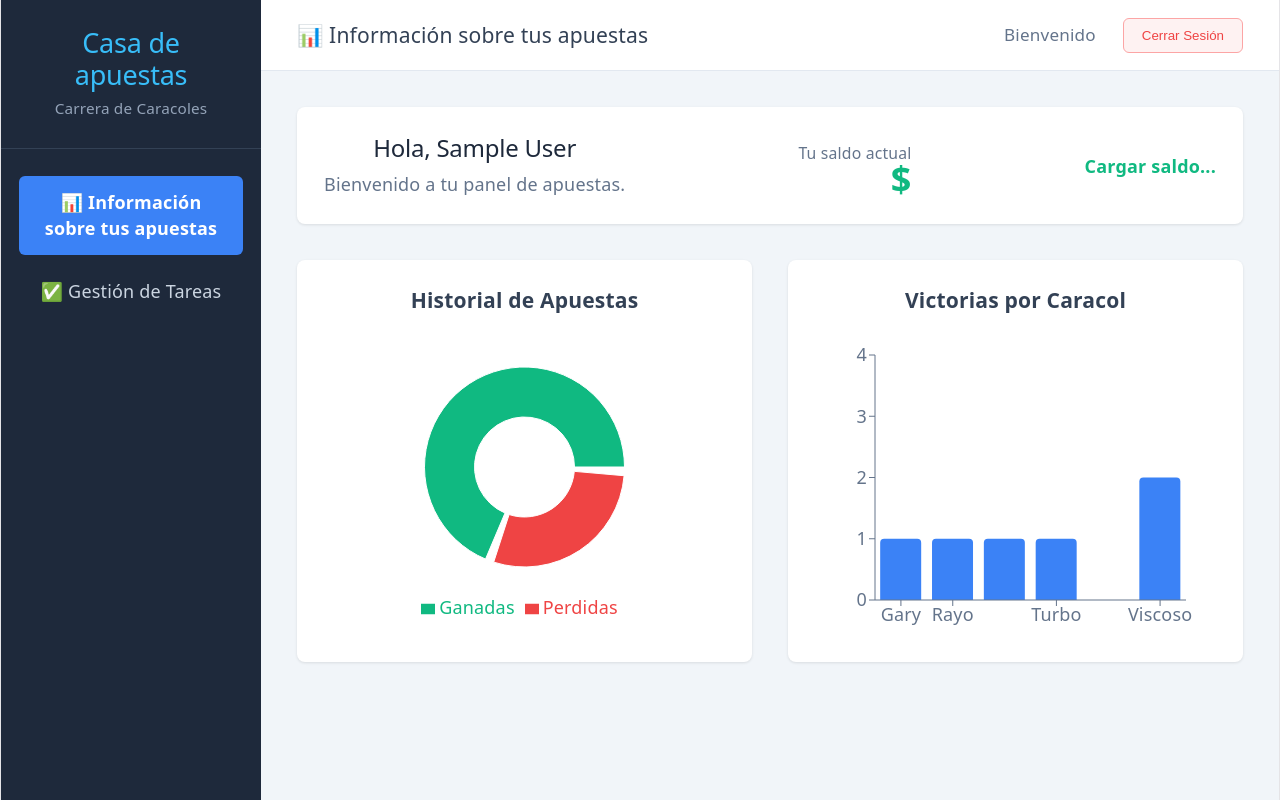
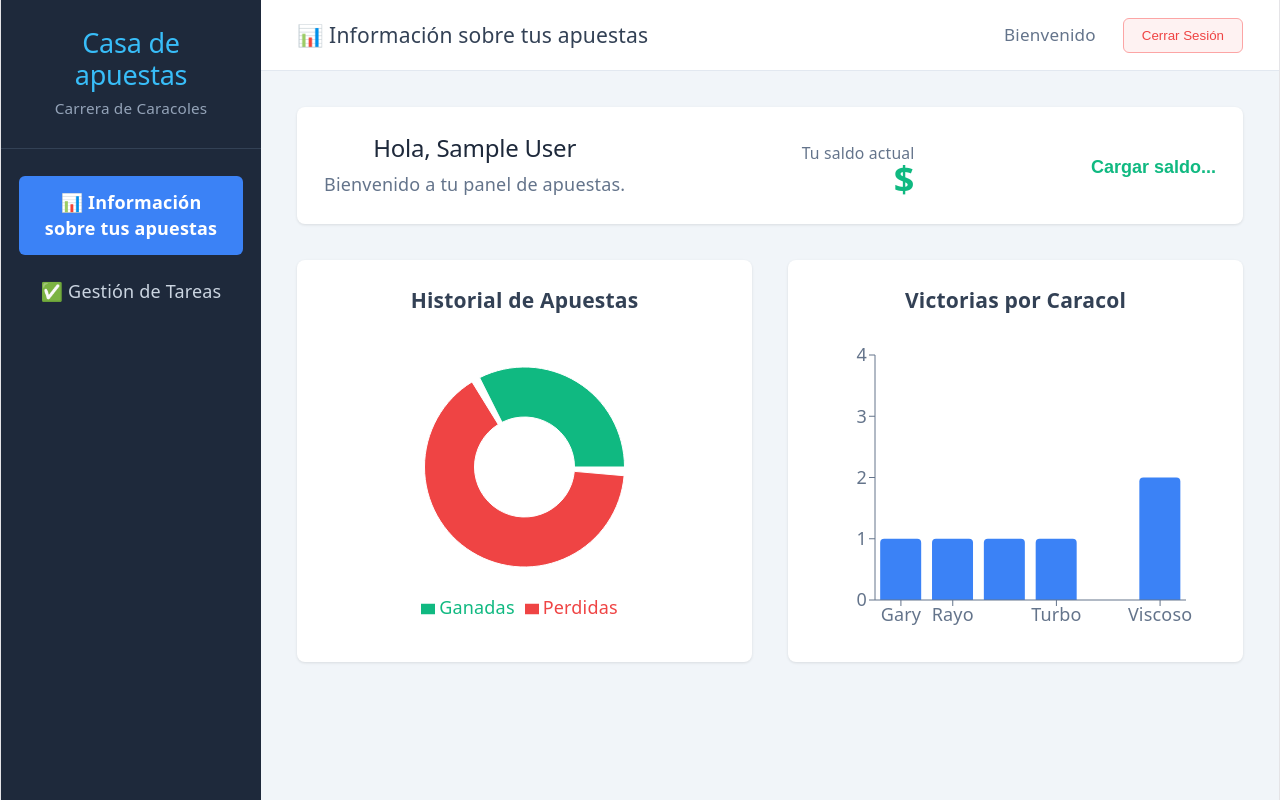
Before and after one commit to Charlyqv/carlos-1998, a React (Vite) app in the folder frontend/: page / in a window 1280 px wide. Built offline with nearby package versions, Linux system fonts and the light colour scheme; sample sign-in values are in the browser's storage.

Commit message:
Swal handleSnailPay

```diff
--- a/frontend/src/components/Dashboard.tsx
+++ b/frontend/src/components/Dashboard.tsx
@@ -3,12 +3,15 @@ import {
   PieChart, Pie, Cell,
   BarChart, Bar, XAxis, YAxis, Tooltip, ResponsiveContainer, Legend
 } from 'recharts';
-import { authService } from '../services/auth.service';
-import { Link } from 'react-router-dom';
+import { authService, type User } from '../services/auth.service';
+// import { Link } from 'react-router-dom';
+import Swal from 'sweetalert2'
+import withReactContent from 'sweetalert2-react-content'
 
 export default function Dashboard() {
 
   const [user, setUser] = useState<User | null>(null);
+  const [inputValue, setInputValue] = useState('')
 
   useEffect(() => {
     const currentUser = authService.getCurrentUser();
@@ -16,8 +19,8 @@ export default function Dashboard() {
   }, []);
 
   const betsData = [
-    { name: 'Ganadas', value: 12 },
-    { name: 'Perdidas', value: 5 }
+    { name: 'Ganadas', value: 2 },
+    { name: 'Perdidas', value: 4 }
   ];
 
   const DONUT_COLORS = ['#10b981', '#ef4444'];
@@ -32,6 +35,102 @@ export default function Dashboard() {
   ];
 
   if (!user) return <div>Cargando...</div>;
+
+  const handleSnailPay = async () => {
+    if (!user) return;
+    const MySwal = withReactContent(Swal);
+
+    const { value: formValues } = await MySwal.fire({
+      title: 'Recarga SnailPay',
+      html: `
+        <div style="display: flex; flex-direction: column; gap: 15px; text-align: left; margin-top: 10px;">
+          <div>
+            <label style="font-size: 0.875rem; color: #475569;">Monto a recargar ($)</label>
+            <input id="swal-amount" class="swal2-input" type="number" min="1" placeholder="Ej: 500" style="margin: 0; width: 100%; box-sizing: border-box;">
+          </div>
+
+          <div>
+            <label style="font-size: 0.875rem; color: #475569;">Nombre en la tarjeta</label>
+            <input id="swal-name" class="swal2-input" placeholder="Titular de la cuenta" style="margin: 0; width: 100%; box-sizing: border-box;">
+          </div>
+
+          <div>
+            <label style="font-size: 0.875rem; color: #475569;">Número de tarjeta</label>
+            <input id="swal-card" class="swal2-input" placeholder="0000 0000 0000 0000" maxlength="16" style="margin: 0; width: 100%; box-sizing: border-box;">
+          </div>
+
+          <div style="display: flex; gap: 10px;">
+            <div style="flex: 1;">
+              <label style="font-size: 0.875rem; color: #475569;">Vencimiento</label>
+              <input id="swal-exp" class="swal2-input" placeholder="MM/YY" maxlength="5" style="margin: 0; width: 100%; box-sizing: border-box;">
+            </div>
+            <div style="flex: 1;">
+              <label style="font-size: 0.875rem; color: #475569;">CVV</label>
+              <input id="swal-cvv" class="swal2-input" type="password" placeholder="123" maxlength="4" style="margin: 0; width: 100%; box-sizing: border-box;">
+            </div>
+          </div>
+        </div>
+      `,
+      focusConfirm: false,
+      showCancelButton: true,
+      confirmButtonText: 'Procesar Pago',
+      cancelButtonText: 'Cancelar',
+      confirmButtonColor: '#10b981',
+      preConfirm: () => {
+        const amount = (document.getElementById('swal-amount') as HTMLInputElement).value;
+        const name = (document.getElementById('swal-name') as HTMLInputElement).value;
+        const card = (document.getElementById('swal-card') as HTMLInputElement).value;
+        const exp = (document.getElementById('swal-exp') as HTMLInputElement).value;
+        const cvv = (document.getElementById('swal-cvv') as HTMLInputElement).value;
+
+        if (!amount || !name || !card || !exp || !cvv) {
+          Swal.showValidationMessage('Por favor, completa todos los campos de la tarjeta');
+          return null;
+        }
+        if (Number(amount) <= 0) {
+          Swal.showValidationMessage('El monto de recarga debe ser mayor a 0');
+          return null;
+        }
+
+        return { amount: Number(amount), fullName: name, cardNumber: card, expirationDate: exp, cvv };
+      }
+    });
+
+    if (formValues) {
+      try {
+        MySwal.fire({
+          title: 'Procesando...',
+          text: 'Conectando con SnailPay',
+          allowOutsideClick: false,
+          didOpen: () => { Swal.showLoading(); }
+        });
+
+        const response = await fetch('http://localhost:3000/api/snailpay/recharge', {
+          method: 'POST',
+          headers: { 'Content-Type': 'application/json' },
+          body: JSON.stringify({
+            userId: user.id,
+            email: user.email,
+            ...formValues
+          })
+        });
+
+        const data = await response.json();
+
+        if (!response.ok) throw new Error(data.message || 'Error en el pago');
+
+        // Actualizamos nuestro estado local de React y el LocalStorage
+        const newBalance = user.balance + formValues.amount;
+        authService.updateBalance(newBalance);
+        setUser({ ...user, balance: newBalance });
+
+        MySwal.fire('¡Éxito!', `Se han recargado $${formValues.amount} a tu cuenta.`, 'success');
+
+      } catch (error: any) {
+        MySwal.fire('Error', error.message, 'error');
+      }
+    }
+  };
 
   return (
     <div style={{ display: 'flex', flexDirection: 'column', gap: '2rem' }}>
@@ -48,9 +147,21 @@ export default function Dashboard() {
         </div>
 
         <div style={{ textAlign: 'right' }}>
-          <Link to="/" style={{ color: '#3b82f6', textDecoration: 'none', fontWeight: '600' }}>
-            <h3 style={{ margin: 0, color: '#10b981', fontSize: '1rem' }}>Cargar saldo...</h3>
-          </Link>
+          <button
+            onClick={handleSnailPay}
+            style={{
+              background: 'none',
+              border: 'none',
+              padding: 0,
+              margin: 0,
+              color: '#10b981',
+              fontSize: '1rem',
+              fontWeight: '600',
+              cursor: 'pointer'
+            }}
+          >
+            Cargar saldo...
+          </button>
         </div>
       </div>
 
@@ -74,7 +185,7 @@ export default function Dashboard() {
                     <Cell key={`cell-${index}`} fill={DONUT_COLORS[index % DONUT_COLORS.length]} />
                   ))}
                 </Pie>
-                <Tooltip formatter={(value: number) => [`${value} apuestas`, 'Cantidad']} />
+                <Tooltip formatter={(value: any) => [`${value} apuestas`, 'Cantidad']} />
                 <Legend verticalAlign="bottom" height={36} />
               </PieChart>
             </ResponsiveContainer>
```
